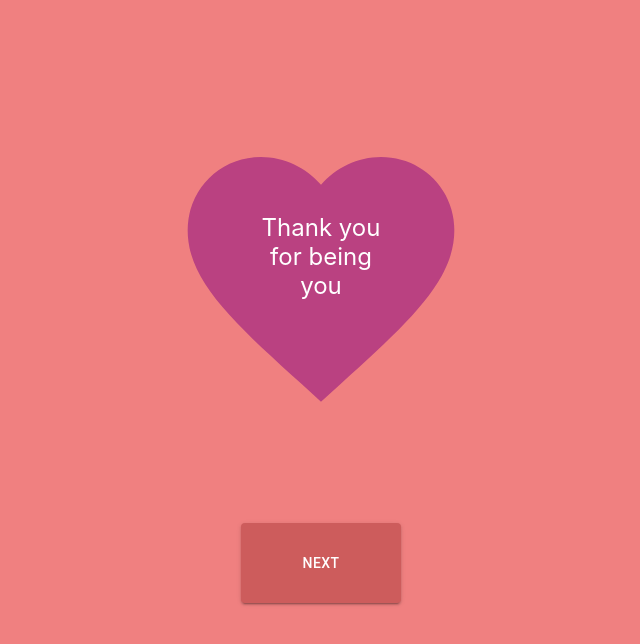
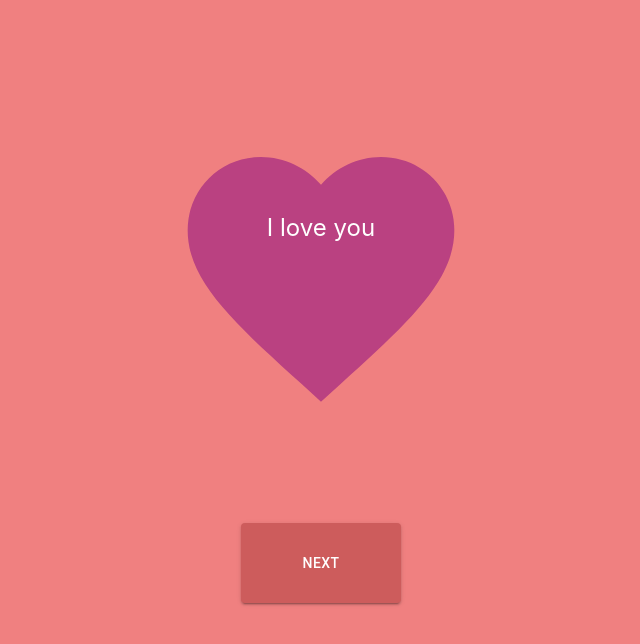
Before and after one commit to matthewtinker22/valentine-app, a React (Create React App) app: page /conversationHearts in a window 1280 px wide. Shown: the top 644 px of the page, without its empty margins (319-959 px from the left). Built offline with nearby package versions, Linux system fonts and the light colour scheme.

Commit message:
**Changes** *Cherry-picked commits. *Added to HeartContentArray.ts.

```diff
--- a/src/constants/HeartContentArray.ts
+++ b/src/constants/HeartContentArray.ts
@@ -10,5 +10,6 @@ export const heartContentArray = [
   "I love playing board games with you",
   "Driving you around is one of my favorite things",
   "Let's play Mario Party (fuck Daisy)",
-  "Thank you for being you"
+  "Thank you for being you",
+  "I love you",
 ];
```
